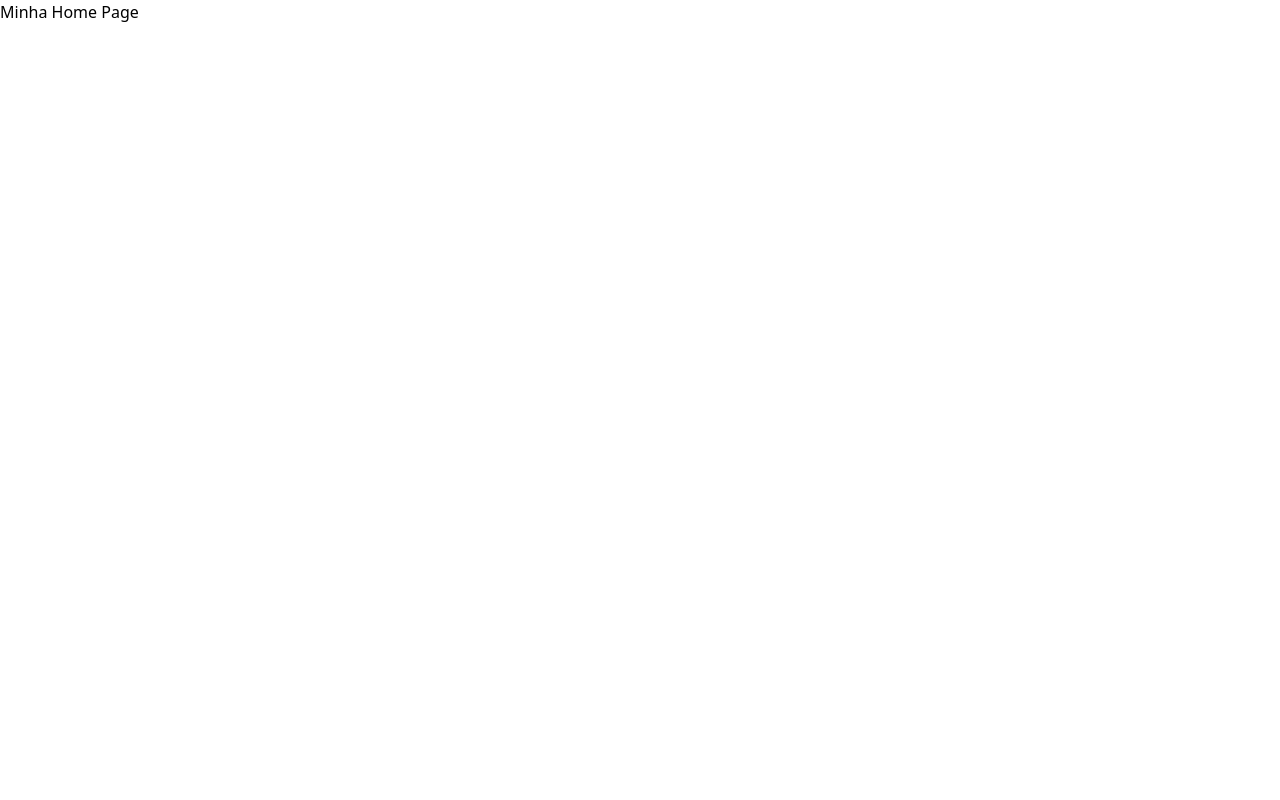
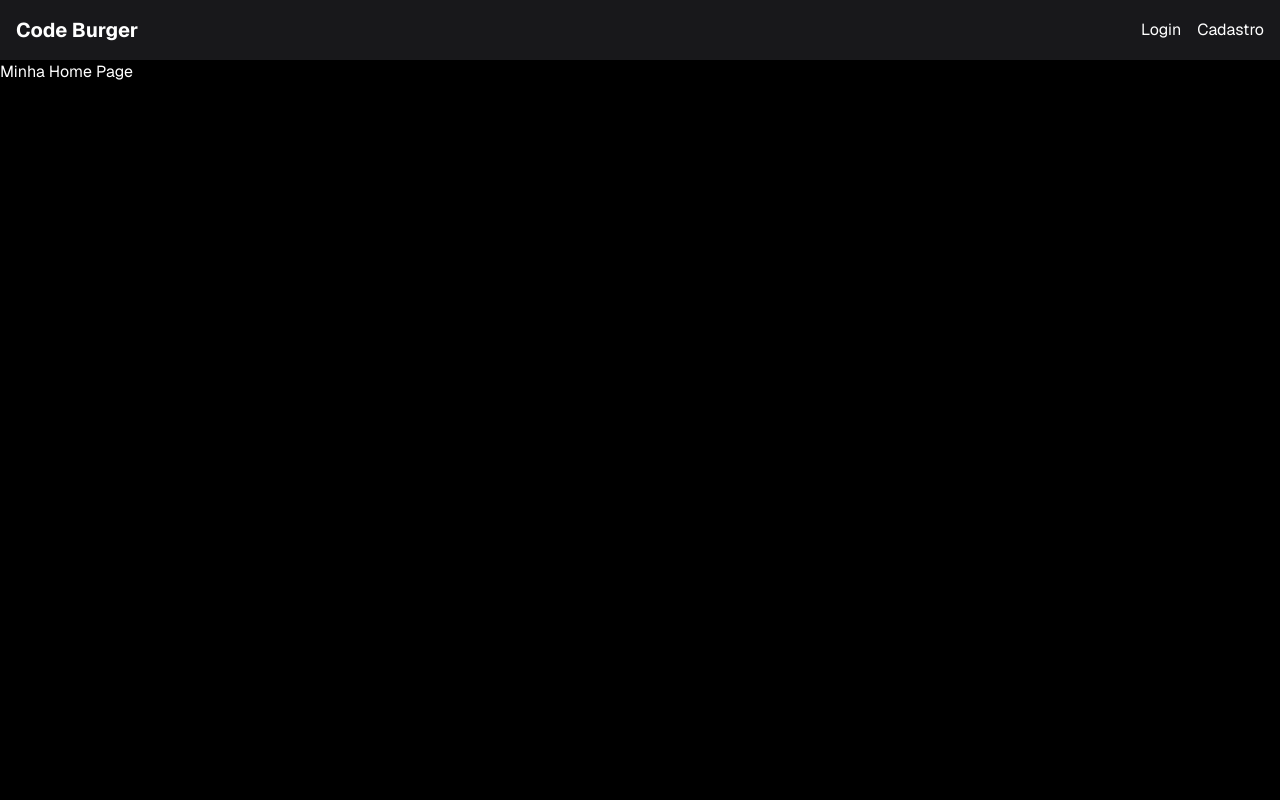
Before and after one commit to pablobmm/projeto-hamburgueria-next, a Next.js app in the folder frontend/: page / in a window 1280 px wide. Shown: the top 800 px of the page. Built offline with nearby package versions, Linux system fonts and the light colour scheme.

Commit message:
feat: cria componentes Header e Footer e atualiza layout principal

```diff
--- a/frontend/src/app/layout.js
+++ b/frontend/src/app/layout.js
@@ -1,28 +1,27 @@
-import { Geist, Geist_Mono } from "next/font/google";
+import { GeistSans } from "geist/font/sans";
+import { GeistMono } from "geist/font/mono";
+
 import "./globals.css";
 
-const geistSans = Geist({
-  variable: "--font-geist-sans",
-  subsets: ["latin"],
-});
-
-const geistMono = Geist_Mono({
-  variable: "--font-geist-mono",
-  subsets: ["latin"],
-});
+import Header from "@/components/Header";
+import Footer from "@/components/Footer";
 
 export const metadata = {
-  title: "Create Next App",
-  description: "Generated by create next app",
+  title: "Code Burger",
+  description: "A melhor hamburgueria dev do Brasil!",
 };
 
 export default function RootLayout({ children }) {
   return (
-    <html lang="en">
+    <html lang="pt-br">
       <body
-        className={`${geistSans.variable} ${geistMono.variable} antialiased`}
+        className={`${GeistSans.variable} ${GeistMono.variable} ${GeistSans.className} bg-black text-white`}
       >
-        {children}
+        <Header />
+        <main className="min-h-screen">
+          {children}
+        </main>
+        <Footer />
       </body>
     </html>
   );
--- /dev/null
+++ b/frontend/src/components/Footer.js
@@ -0,0 +1,7 @@
+export default function Footer() {
+  return (
+    <footer className="bg-zinc-900 text-gray-400 p-4 text-center mt-10">
+      <p>© 2025 Code Burger - Todos os direitos reservados.</p>
+    </footer>
+  );
+}
--- /dev/null
+++ b/frontend/src/components/Header.js
@@ -0,0 +1,19 @@
+"use client";
+
+import Link from 'next/link';
+
+export default function Header() {
+  return (
+    <header className="bg-zinc-900 text-white p-4">
+      <div className="container mx-auto flex justify-between items-center">
+        <Link href="/" className="text-xl font-bold">
+          Code Burger
+        </Link>
+        <nav>
+          <Link href="/login" className="ml-4">Login</Link>
+          <Link href="/cadastro" className="ml-4">Cadastro</Link>
+        </nav>
+      </div>
+    </header>
+  );
+}
```
Also changed, not shown: frontend/package.json (+5 -4 lines), 1 other file (tests, documents, lock files or other folders).
